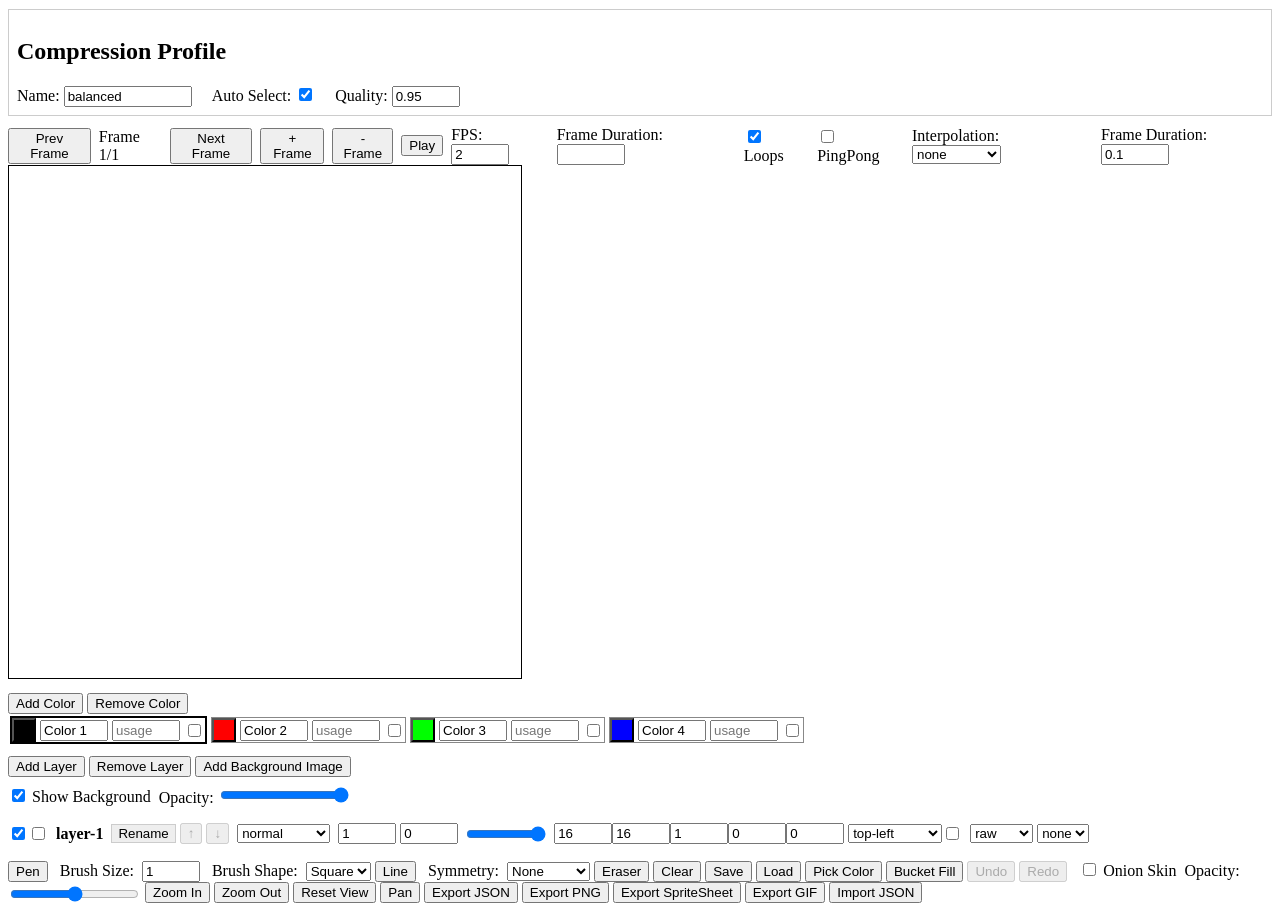
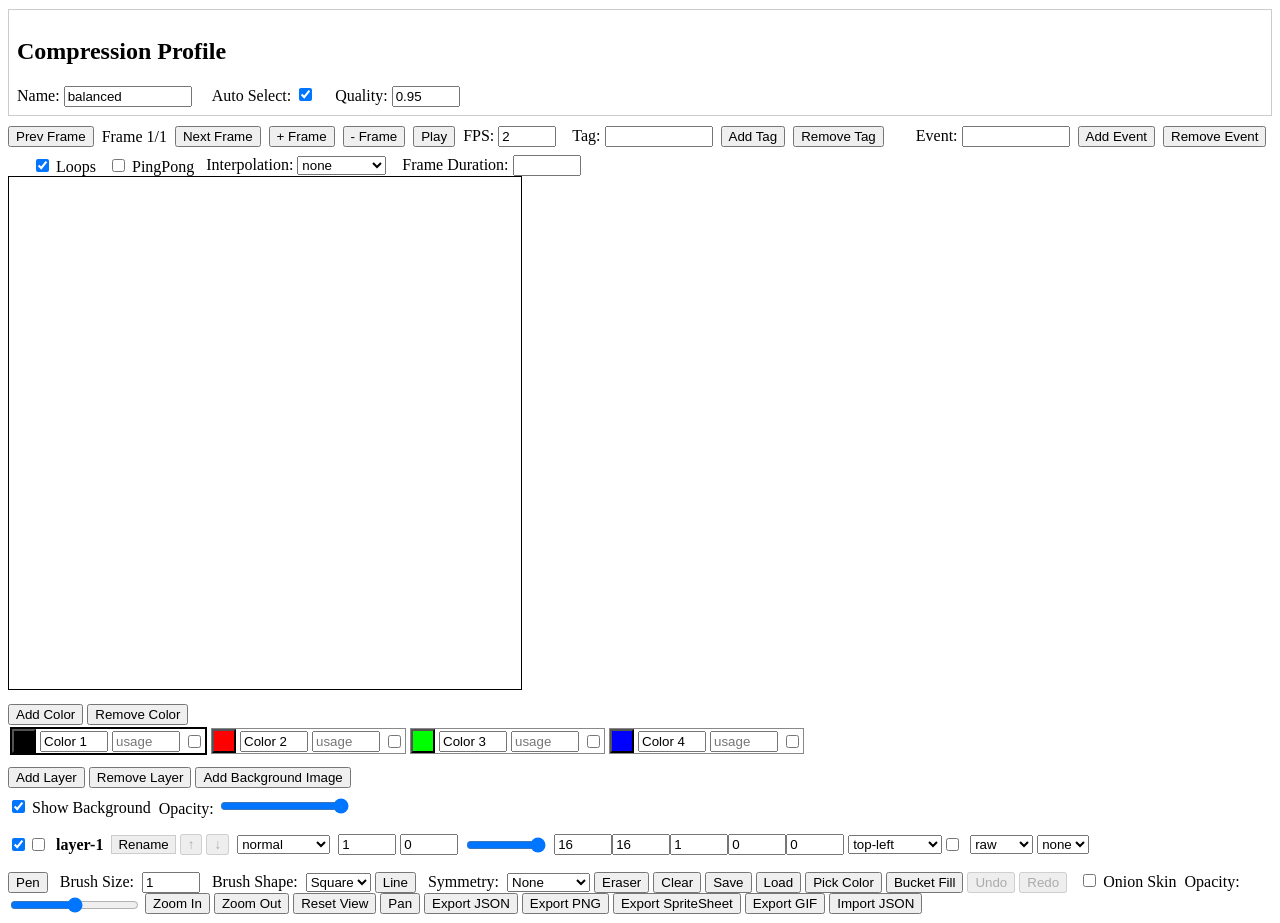
Before and after one commit to popcoondev/mrpaf-editor, a website with bundled scripts: page packages/editor/index.html in a window 1280 px wide. Shown: the part 1007-1930 px from the top of the page. Built offline with nearby package versions, Linux system fonts and the light colour scheme.

Commit message:
fix(editor): restore frame tag/event UI and remove priority input; add flex-wrap to timeline

```diff
--- a/packages/editor/index.html
+++ b/packages/editor/index.html
@@ -99,7 +99,7 @@
     <label style="margin-left:16px;">Quality: <input type="number" id="cp-quality" step="0.01" min="0" max="1" value="0.95" style="width:60px;" /></label>
   </div>
   <!-- Animation timeline controls -->
-  <div id="timeline-controls" style="margin-top:10px; display:flex; align-items:center; gap:8px;">
+  <div id="timeline-controls" style="margin-top:10px; display:flex; align-items:center; gap:8px; flex-wrap:wrap;">
     <button id="prev-frame">Prev Frame</button>
     <span id="frame-indicator">Frame 1/1</span>
     <button id="next-frame">Next Frame</button>
@@ -107,7 +107,16 @@
     <button id="remove-frame">- Frame</button>
     <button id="play">Play</button>
     <label>FPS: <input type="number" id="fps-input" min="1" max="60" value="2" style="width:50px;" /></label>
-    <label style="margin-left:8px;">Frame Duration: <input type="number" id="frame-duration" min="0.01" step="0.01" value="0.1" style="width:60px;" /></label>
+    <!-- Frame tags editor -->
+    <label style="margin-left:8px;">Tag: <input type="text" id="frame-tag-input" style="width:100px;" /></label>
+    <button id="add-frame-tag">Add Tag</button>
+    <button id="remove-frame-tag">Remove Tag</button>
+    <ul id="frame-tag-list" style="list-style:none; display:flex; gap:4px; margin:0 0 0 8px; padding:0;"></ul>
+    <!-- Frame events editor -->
+    <label style="margin-left:8px;">Event: <input type="text" id="frame-event-input" style="width:100px;" /></label>
+    <button id="add-frame-event">Add Event</button>
+    <button id="remove-frame-event">Remove Event</button>
+    <ul id="frame-event-list" style="list-style:none; display:flex; gap:4px; margin:0 0 0 8px; padding:0;"></ul>
     <label style="margin-left:8px;"><input type="checkbox" id="loop-check" /> Loops</label>
     <label style="margin-left:4px;"><input type="checkbox" id="pingpong-check" /> PingPong</label>
     <label style="margin-left:4px;">Interpolation: <select id="interp-select">
```
